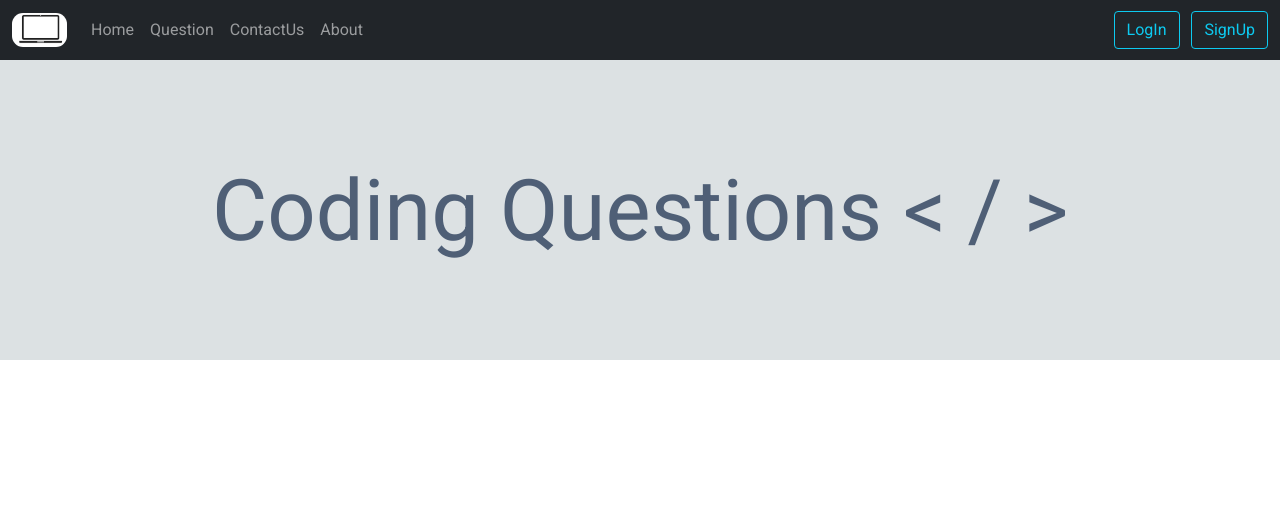
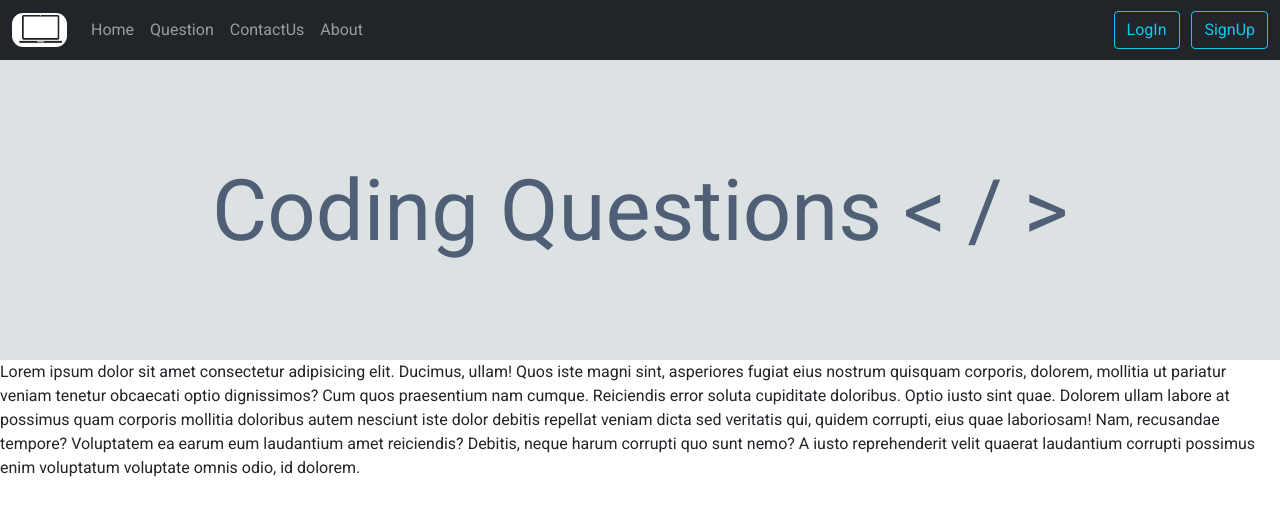
Before and after one commit to VishalSharma2001/Coding, a Django app: page /Questions/ in a window 1280 px wide. Shown: the top 516 px of the page. Run offline with Django 3.2, Linux system fonts and the light colour scheme.

Commit message:
Add My files

```diff
--- a/templates/Questions.html
+++ b/templates/Questions.html
@@ -20,8 +20,9 @@
     display: grid;
     font-family: 'Roboto', sans-serif;
     grid-template-areas:
-      'nav nav'
-      'head head';
+      'nav nav nav'
+      'head head head'
+      'cont cont cont';
   }
 
   #nav {
@@ -30,6 +31,9 @@
 
   #head {
     grid-area: head;
+  }
+  #cont{
+    grid-area: cont;
   }
 
   #nav img {
@@ -210,8 +214,16 @@
   </div>
 
   <div class="header" id="head">
-    <h1>Coding Questions < / ></h1>
+    <h1>Coding Questions < / >
+    </h1>
   </div>
+
+  <div class="maincontain" id="cont">
+    Lorem ipsum dolor sit amet consectetur adipisicing elit. Ducimus, ullam! Quos iste magni sint, asperiores fugiat eius nostrum quisquam corporis, dolorem, mollitia ut pariatur veniam tenetur obcaecati optio dignissimos? Cum quos praesentium nam cumque. Reiciendis error soluta cupiditate doloribus. Optio iusto sint quae. Dolorem ullam labore at possimus quam corporis mollitia doloribus autem nesciunt iste dolor debitis repellat veniam dicta sed veritatis qui, quidem corrupti, eius quae laboriosam! Nam, recusandae tempore? Voluptatem ea earum eum laudantium amet reiciendis? Debitis, neque harum corrupti quo sunt nemo? A iusto reprehenderit velit quaerat laudantium corrupti possimus enim voluptatum voluptate omnis odio, id dolorem.
+  </div>
+
+
+
 
   <!-- foot -->
 
```
